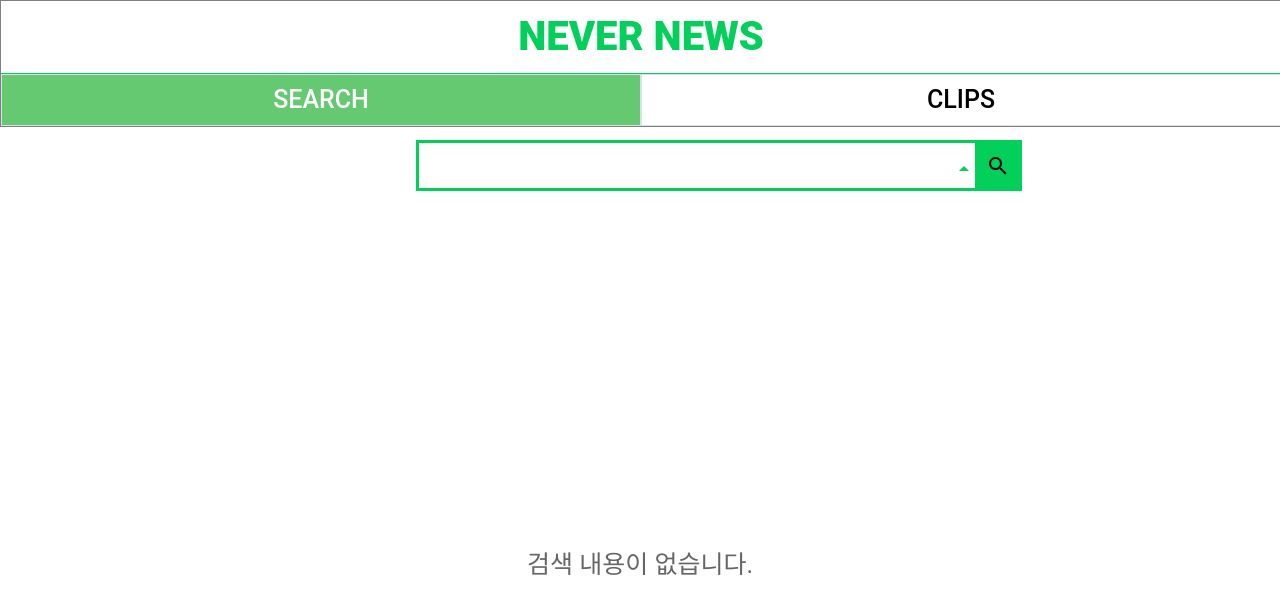
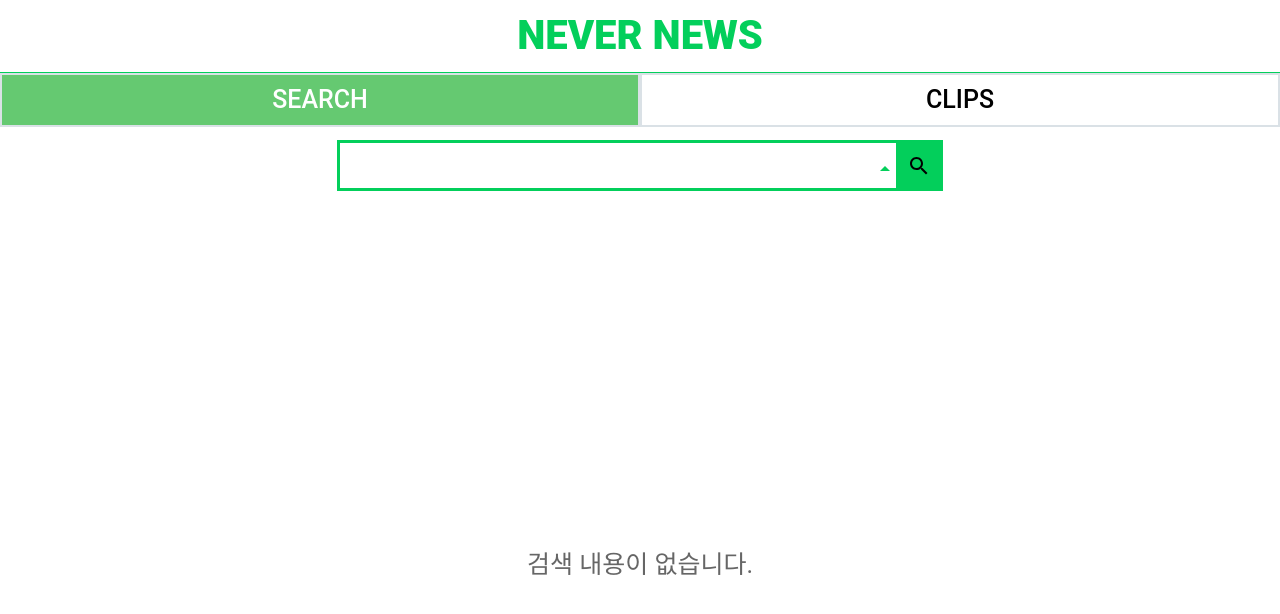
Before and after one commit to SejuneOh/News_Page, a React (Vite) app in the folder newsClient/: page / in a window 1280 px wide. Shown: the top 614 px of the page. Built offline with nearby package versions, Linux system fonts and the light colour scheme.

Commit message:
feat: Fixed Header and search bar and  test that search news

```diff
--- a/newsClient/src/components/Header.tsx
+++ b/newsClient/src/components/Header.tsx
@@ -3,11 +3,11 @@ import { Link } from "react-router-dom";
 import styled from "styled-components";
 
 const HeaderStyle = styled.div`
-  border: 1px solid gray;
   position: fixed;
   width: 100%;
   z-index: 2;
   background-color: #fff;
+  height: 140px;
 `;
 
 const Title = styled.div`
@@ -34,7 +34,7 @@ const Option = styled(Link)`
   width: 100%;
   height: 50px;
   font-weight: 500;
-  border: 1px solid #dae1e6;
+  border: 2px solid #dae1e6;
   line-height: 50px;
   cursor: pointer;
 
--- a/newsClient/src/components/NewsCard.tsx
+++ b/newsClient/src/components/NewsCard.tsx
@@ -1,7 +1,6 @@
 import React, { useEffect, useState } from "react";
 import { NewsModel } from "../models/newsModel";
 import { NewsCardStyle } from "../styles/newsCardStyle";
-import startIcon from "../assets/star.svg";
 
 type NewsItem = {
   newsItem: NewsModel;
@@ -14,7 +13,7 @@ function funcTransDate(date: string): string {
   const day = newDate.getDate() + 2;
   const time = `${newDate.getHours()}:${newDate.getMinutes()}`;
 
-  const result = `${year}/${month}/${day} ${time}`;
+  const result = `발행 날짜 : ${year}/${month}/${day} ${time}`;
 
   return result;
 }
--- a/newsClient/src/components/NewsList.tsx
+++ b/newsClient/src/components/NewsList.tsx
@@ -15,6 +15,7 @@ const GET__NEWS = gql`
       items {
         title
         link
+        originallink
         description
         pubDate
       }
--- a/newsClient/src/styles/SearchBar.ts
+++ b/newsClient/src/styles/SearchBar.ts
@@ -2,7 +2,8 @@ import styled from "styled-components";
 
 export const Wrapper = styled.div`
   position: fixed;
-  left: 32.5%;
+  background-color: #fff;
+  width: 100%;
 `;
 
 export const SearchDiv = styled.div`
@@ -66,6 +67,7 @@ export const SearchList = styled.ul`
   z-index: 2;
   background-color: #fff;
   transition: height 0.4s;
+  left: 33%;
 
   &.close {
     height: 0;
```
